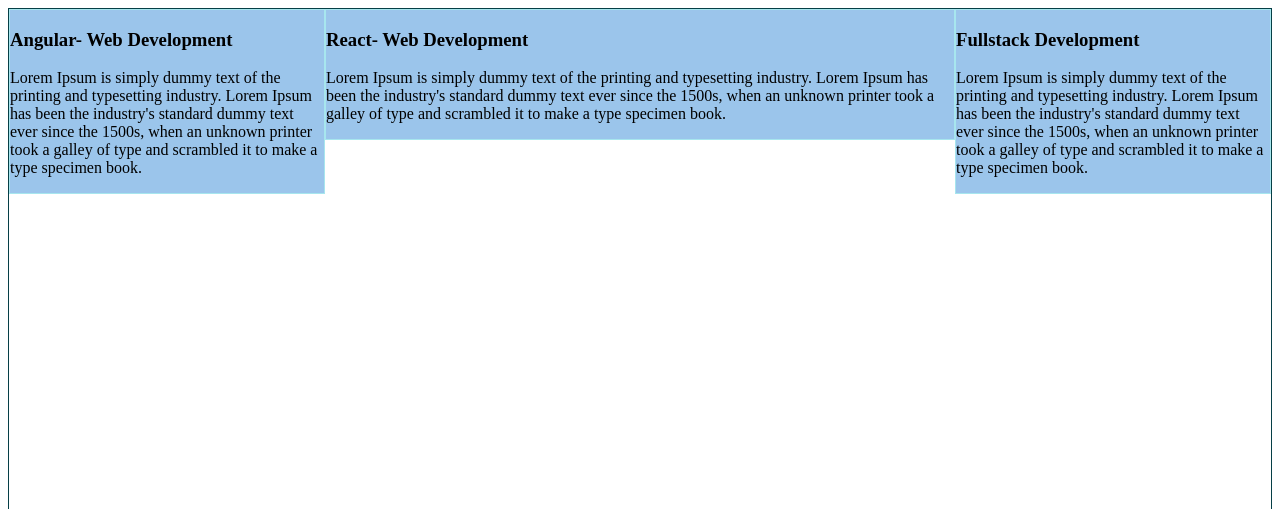
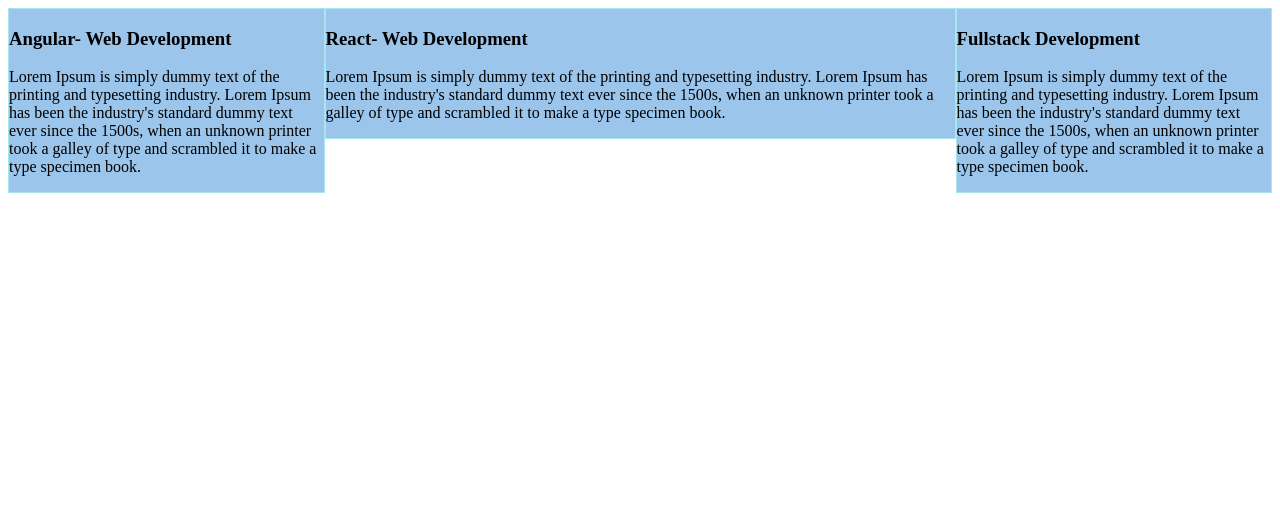
Before and after one commit to Nishaphadtare/my-profile, a plain HTML site: page flex_box.html in a window 1280 px wide. Shown: the top 509 px of the page. Drawn offline with Linux system fonts and the light colour scheme.

Commit message:
Update flex_box.html
flex box html

```diff
--- a/flex_box.html
+++ b/flex_box.html
@@ -9,7 +9,7 @@
             flex-direction: row;
             align-items:flex-start;
             height: 500px;
-            border: 1px solid rgb(6, 63, 70);
+            border: px solid rgb(6, 63, 70);
             /* gap: 90px; */
         }
         .container div{
```
